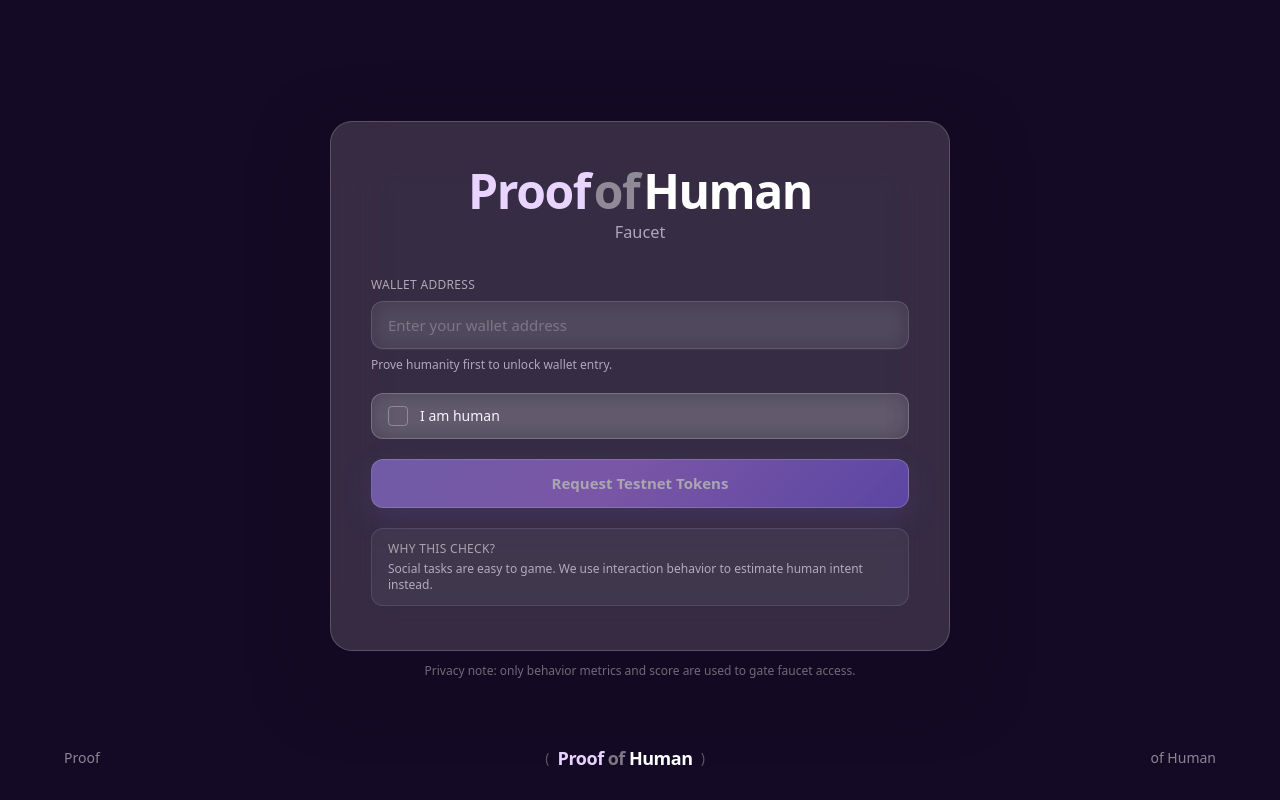
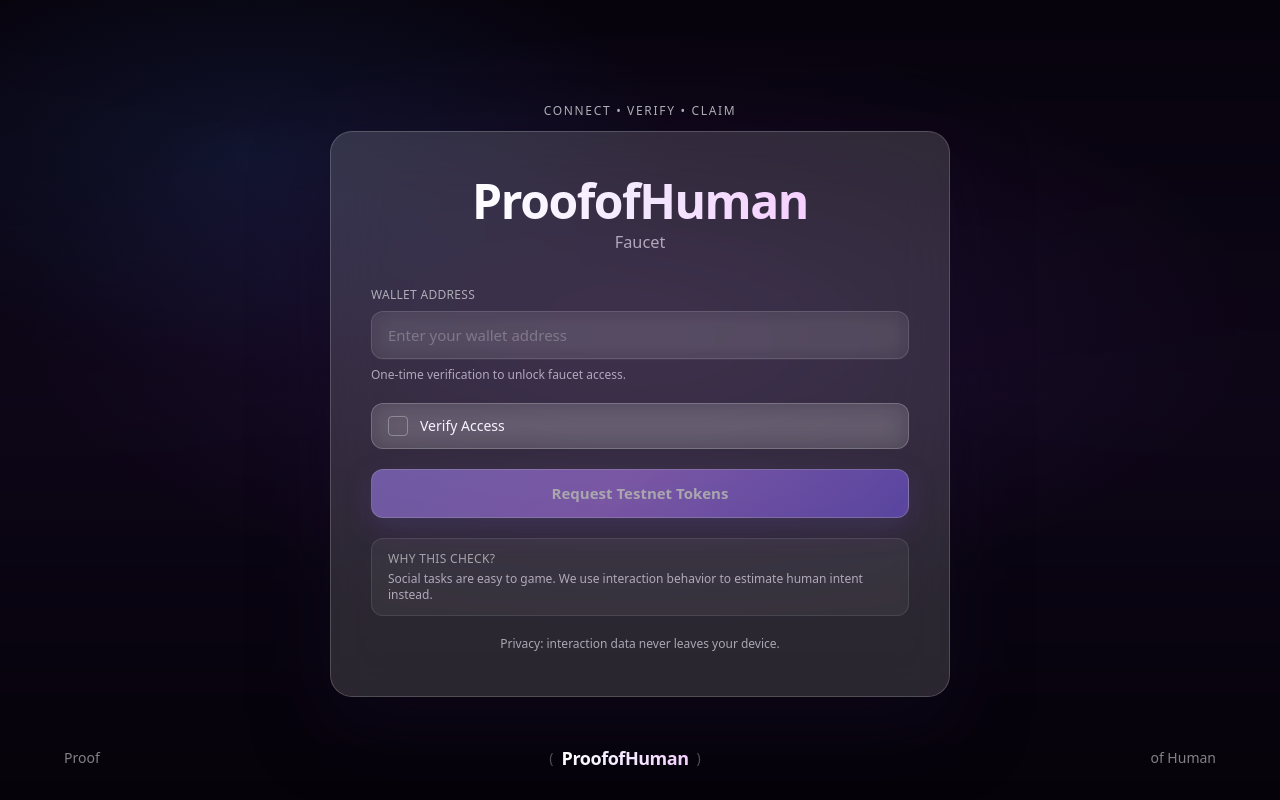
Before and after one commit to LegendaryPenguin/Velocity, a Next.js app in the folder frontend/: page / in a window 1280 px wide. Both pictures are taken after a click on the button "Request Testnet Tokens". Built offline with nearby package versions, Linux system fonts and the light colour scheme.

Commit message:
frontend + payload

```diff
--- a/frontend/app/page.tsx
+++ b/frontend/app/page.tsx
@@ -22,7 +22,7 @@ function isValidEvmAddress(value: string): boolean {
 export default function Page() {
   const reducedMotion = useReducedMotionPref();
   const [step, setStep] = useState<Step>("landing");
-  const [animateIn, setAnimateIn] = useState(false);
+  const [animateIn, setAnimateIn] = useState(true);
   const [showCaptcha, setShowCaptcha] = useState(false);
   const [verificationState, setVerificationState] = useState<VerificationState>("unverified");
   const [walletAddress, setWalletAddress] = useState("");
@@ -35,9 +35,10 @@ export default function Page() {
   const isWalletValid = useMemo(() => isValidEvmAddress(walletAddress), [walletAddress]);
 
   useEffect(() => {
+    if (animateIn) return;
     const t = setTimeout(() => setAnimateIn(true), 30);
     return () => clearTimeout(t);
-  }, []);
+  }, [animateIn]);
 
   const handleContinueToFaucet = () => {
     setStep("faucet");
@@ -84,7 +85,7 @@ export default function Page() {
   }, [toast]);
 
   return (
-    <main className="relative flex min-h-screen flex-col items-center justify-center overflow-hidden">
+    <main className="relative isolate flex min-h-screen flex-col items-center justify-center overflow-hidden">
       <BackgroundScene />
 
       {step === "landing" ? (
@@ -95,6 +96,9 @@ export default function Page() {
             animateIn || reducedMotion ? "opacity-100 translate-y-0" : "opacity-0 translate-y-2"
           }`}
         >
+          <p className="mb-3 text-center text-xs font-medium uppercase tracking-[0.14em] text-white/70">
+            Connect • Verify • Claim
+          </p>
           <FaucetCard
             verificationState={verificationState}
             walletAddress={walletAddress}
@@ -106,11 +110,8 @@ export default function Page() {
             copied={copied}
             requestLoading={requestLoading}
             isWalletValid={isWalletValid}
+            latestScore={latestScore}
           />
-          <p className="mt-3 text-center text-xs text-white/55">
-            Privacy note: only behavior metrics and score are used to gate faucet access.
-            {latestScore !== null ? ` Last score: ${latestScore}.` : ""}
-          </p>
         </div>
       )}
 
@@ -120,7 +121,10 @@ export default function Page() {
         isOpen={showCaptcha}
         onClose={() => {
           setShowCaptcha(false);
-          if (verificationState === "verifying") setVerificationState("unverified");
+          if (verificationState === "verifying") {
+            setVerificationState("unverified");
+            setToast({ type: "info", message: "Try Again" });
+          }
         }}
         onVerifiedHuman={(payload, score) => {
           handleVerifiedHuman(payload, score);
--- a/frontend/components/faucet/BackgroundScene.tsx
+++ b/frontend/components/faucet/BackgroundScene.tsx
@@ -1,60 +1,29 @@
 "use client";
 
-import { useEffect, useState } from "react";
+import Script from "next/script";
 
-import { useReducedMotionPref } from "@/hooks/useReducedMotionPref";
+export function BackgroundScene() {
+  return (
+    <div className="pointer-events-none fixed inset-0 z-[1] overflow-hidden">
+      <Script
+        type="module"
+        src="https://unpkg.com/@splinetool/viewer@1.12.58/build/spline-viewer.js"
+        strategy="afterInteractive"
+      />
 
-type Props = {
-  imageUrl?: string;
-};
-
-export function BackgroundScene({ imageUrl }: Props) {
-  const reducedMotion = useReducedMotionPref();
-  const [offset, setOffset] = useState({ x: 0, y: 0 });
-
-  useEffect(() => {
-    if (reducedMotion) return;
-    const onMove = (e: MouseEvent) => {
-      const x = (e.clientX / window.innerWidth - 0.5) * 18;
-      const y = (e.clientY / window.innerHeight - 0.5) * 18;
-      setOffset({ x, y });
-    };
-    window.addEventListener("mousemove", onMove);
-    return () => window.removeEventListener("mousemove", onMove);
-  }, [reducedMotion]);
-
-  return (
-    <div className="pointer-events-none absolute inset-0 overflow-hidden bg-vignette">
-      <div
-        className="absolute inset-0"
+      <spline-viewer
+        url="https://prod.spline.design/mMEB6FJWdEa9lcn0/scene.splinecode"
         style={{
-          background:
-            "linear-gradient(135deg, #180b2b 0%, #2b1750 32%, #47256e 50%, #69357f 70%, #91527f 86%, #ab6a86 100%)",
+          width: "100%",
+          height: "100%",
+          display: "block",
+          filter: "blur(4px) brightness(0.82) saturate(1.05)",
+          transform: "scale(1.03)",
         }}
       />
-      {imageUrl && (
-        <div
-          className="absolute inset-0 opacity-20 mix-blend-screen"
-          style={{
-            backgroundImage: `url(${imageUrl})`,
-            backgroundSize: "cover",
-            backgroundPosition: "center",
-          }}
-        />
-      )}
-      <div className="noise-overlay" />
-      <div
-        className="absolute -left-32 -top-32 h-96 w-96 rounded-full bg-purple-400/16 blur-3xl"
-        style={{ transform: `translate(${offset.x * -0.7}px, ${offset.y * -0.7}px)` }}
-      />
-      <div
-        className="absolute -bottom-52 -right-44 h-[520px] w-[520px] rounded-full bg-pink-400/16 blur-3xl"
-        style={{ transform: `translate(${offset.x * 0.5}px, ${offset.y * 0.5}px)` }}
-      />
-      <div
-        className="absolute left-1/2 top-1/3 h-72 w-72 -translate-x-1/2 rounded-full bg-violet-300/10 blur-3xl"
-        style={{ transform: `translate(${offset.x * 0.28}px, ${offset.y * 0.28}px)` }}
-      />
+
+      {/* overlays */}
+      <div className="absolute inset-0 bg-[radial-gradient(80%_60%_at_50%_40%,rgba(168,85,247,0.12),transparent_60%),radial-gradient(60%_50%_at_20%_20%,rgba(59,130,246,0.12),transparent_55%),linear-gradient(to_bottom,rgba(0,0,0,0.65),rgba(0,0,0,0.35),rgba(0,0,0,0.72))]" />
     </div>
   );
 }
--- a/frontend/components/faucet/BottomBranding.tsx
+++ b/frontend/components/faucet/BottomBranding.tsx
@@ -2,7 +2,7 @@ import { Logo } from "@/components/faucet/Logo";
 
 export function BottomBranding() {
   return (
-    <div className="absolute bottom-4 left-0 right-0 px-4 sm:bottom-7 sm:px-8">
+    <div className="absolute bottom-4 left-0 right-0 z-10 px-4 sm:bottom-7 sm:px-8">
       <div className="mx-auto flex w-full max-w-6xl items-center justify-between text-xs font-medium text-white/50 sm:text-sm">
         <span>Proof</span>
         <div className="flex items-center gap-2">
--- a/frontend/components/faucet/CaptchaModal.tsx
+++ b/frontend/components/faucet/CaptchaModal.tsx
@@ -273,7 +273,7 @@ export function CaptchaModal({ isOpen, onClose, onVerifiedHuman }: Props) {
         setModelLabel("BOT");
       } else {
         setModelLabel("HUMAN");
-        onVerifiedHuman(toExportJson(f), model.score);
+        onVerifiedHuman(toExportJson(model.score), model.score);
       }
       setFeatures(f);
       setModelScore(model.score);
@@ -426,13 +426,13 @@ export function CaptchaModal({ isOpen, onClose, onVerifiedHuman }: Props) {
           </p>
           {incorrectTiles.size > 0 || missedTiles.size > 0 ? (
             <>
-              <h2 className="text-xl font-bold text-white">Incorrect</h2>
+              <h2 className="text-xl font-bold text-white">Try Again</h2>
               <p className="mt-1 text-[13px] text-white/80">Adjust your selection and verify again.</p>
             </>
           ) : verified && solved ? (
             <>
               <h2 className="text-xl font-bold text-white">
-                {modelLabel === "HUMAN" ? "Verified" : "Classified as Bot"}
+                {modelLabel === "HUMAN" ? "Access Granted" : "Classified as Bot"}
               </h2>
               <p className="mt-1 text-[13px] text-white/80">
                 {modelLabel === "HUMAN"
@@ -544,7 +544,7 @@ export function CaptchaModal({ isOpen, onClose, onVerifiedHuman }: Props) {
             disabled={simulateBot || verifyLoading}
             className="btn-primary min-h-10 rounded-lg px-5 py-1.5 text-sm font-semibold"
           >
-            {verifyLoading ? "Verifying..." : "Verify"}
+            {verifyLoading ? "Verifying..." : "Verify Access"}
           </button>
         </div>
       </div>
--- a/frontend/components/faucet/FaucetCard.tsx
+++ b/frontend/components/faucet/FaucetCard.tsx
@@ -14,6 +14,7 @@ type Props = {
   copied: boolean;
   requestLoading: boolean;
   isWalletValid: boolean;
+  latestScore: number | null;
 };
 
 export function FaucetCard({
@@ -27,6 +28,7 @@ export function FaucetCard({
   copied,
   requestLoading,
   isWalletValid,
+  latestScore,
 }: Props) {
   const humanVerified = verificationState === "verified" || verificationState === "requested";
   const canRequest = humanVerified && walletAddress.trim().length > 0 && isWalletValid && !requestLoading;
@@ -62,7 +64,7 @@ export function FaucetCard({
           )}
           {!humanVerified && (
             <p className="mt-2 text-xs text-[var(--text-muted)]">
-              Prove humanity first to unlock wallet entry.
+              One-time verification to unlock faucet access.
             </p>
           )}
         </div>
@@ -74,18 +76,24 @@ export function FaucetCard({
                 <path strokeLinecap="round" strokeLinejoin="round" d="M5 13l4 4L19 7" />
               </svg>
               <div>
-                <p className="text-sm font-semibold text-emerald-200">Verified Human</p>
-                <p className="text-xs text-emerald-100/70">Behavioral signal accepted</p>
+                <p className="text-sm font-semibold text-emerald-200">Access Granted</p>
+                <p className="text-xs text-emerald-100/70">Verification complete</p>
               </div>
             </div>
           ) : (
             <button
               type="button"
               onClick={onOpenCaptcha}
-              className="btn-secondary min-h-11 flex flex-1 items-center gap-3 px-4 py-3 text-sm"
+              className={`btn-secondary min-h-11 flex flex-1 items-center gap-3 px-4 py-3 text-sm ${
+                verificationState === "verifying" ? "animate-pulse border-purple-300/50 bg-purple-300/10" : ""
+              }`}
             >
-              <span className="flex h-5 w-5 items-center justify-center rounded border border-white/30" />
-              {verificationState === "verifying" ? "Verifying..." : "I am human"}
+              <span className="relative flex h-5 w-5 items-center justify-center rounded border border-white/30">
+                {verificationState === "verifying" && (
+                  <span className="absolute inline-flex h-5 w-5 animate-ping rounded border border-purple-200/60" />
+                )}
+              </span>
+              {verificationState === "verifying" ? "Verifying..." : "Verify Access"}
             </button>
           )}
 
@@ -102,8 +110,8 @@ export function FaucetCard({
         </div>
 
         {verificationState === "requested" ? (
-          <div className="rounded-xl border border-emerald-400/25 bg-emerald-500/12 px-4 py-4 text-center">
-            <p className="text-sm font-semibold text-emerald-200">Tokens requested successfully!</p>
+          <div className="rounded-xl border border-emerald-400/25 bg-emerald-500/12 px-4 py-4 text-center shadow-[0_0_36px_rgba(50,209,149,0.22)] animate-pulse">
+            <p className="text-sm font-semibold text-emerald-200">✓ Tokens Sent</p>
             <p className="mt-1 text-xs text-emerald-100/75">
               Your request is queued and processing.
             </p>
@@ -113,7 +121,7 @@ export function FaucetCard({
             type="button"
             onClick={onRequestTokens}
             disabled={!canRequest}
-            className="btn-primary min-h-11 w-full px-6 py-3 text-[15px] font-semibold"
+            className="btn-primary min-h-11 w-full px-6 py-3 text-[15px] font-semibold hover:scale-[1.01]"
           >
             {requestLoading ? "Requesting..." : "Request Testnet Tokens"}
           </button>
@@ -125,6 +133,22 @@ export function FaucetCard({
             Social tasks are easy to game. We use interaction behavior to estimate human intent instead.
           </p>
         </div>
+
+        <p className="text-center text-xs text-[var(--text-muted)]">
+          Privacy: interaction data never leaves your device.
+        </p>
+
+        {exportedJson && (
+          <details className="rounded-xl border border-white/10 bg-white/5 px-4 py-3 text-xs">
+            <summary className="cursor-pointer font-medium text-white/80">Developer Details</summary>
+            <div className="mt-2 space-y-2">
+              {latestScore !== null && <p className="text-white/70">Score: {latestScore}</p>}
+              <pre className="max-h-36 overflow-auto rounded-lg bg-black/20 p-2 text-[11px] text-white/75">
+                {JSON.stringify(exportedJson, null, 2)}
+              </pre>
+            </div>
+          </details>
+        )}
       </div>
     </div>
   );
--- a/frontend/components/faucet/LandingHero.tsx
+++ b/frontend/components/faucet/LandingHero.tsx
@@ -19,7 +19,7 @@ export function LandingHero({ onContinue, animate }: Props) {
         <button
           type="button"
           onClick={onContinue}
-          className="btn-primary min-h-11 flex w-full items-center justify-center gap-3 px-6 py-3.5 text-[15px] font-semibold"
+          className="btn-primary min-h-11 flex w-full items-center justify-center gap-3 px-6 py-3.5 text-[15px] font-semibold hover:scale-[1.01]"
         >
           <svg className="h-5 w-5 text-purple-100" fill="none" viewBox="0 0 24 24" stroke="currentColor" strokeWidth={2}>
             <path strokeLinecap="round" strokeLinejoin="round" d="M12 6v6m0 0v6m0-6h6m-6 0H6" />
--- a/frontend/components/faucet/Logo.tsx
+++ b/frontend/components/faucet/Logo.tsx
@@ -1,9 +1,9 @@
 export function Logo({ size = "text-3xl" }: { size?: string }) {
   return (
-    <span className={`${size} font-semibold tracking-tight text-white`}>
-      <span className="text-purple-200">Proof</span>
-      <span className="mx-1 text-white/45">of</span>
-      <span className="text-white">Human</span>
+    <span
+      className={`${size} font-semibold tracking-tight text-transparent bg-clip-text bg-gradient-to-r from-white via-purple-100 to-fuchsia-200`}
+    >
+      ProofofHuman
     </span>
   );
 }
--- a/frontend/package.json
+++ b/frontend/package.json
@@ -9,6 +9,7 @@
     "lint": "eslint"
   },
   "dependencies": {
+    "@splinetool/react-spline": "^4.1.0",
     "next": "16.1.6",
     "react": "19.2.3",
     "react-dom": "19.2.3"
```
Also changed, not shown: frontend/lib/captchaModel.ts (+3 -19 lines), 2 other files (tests, documents, lock files or other folders).
